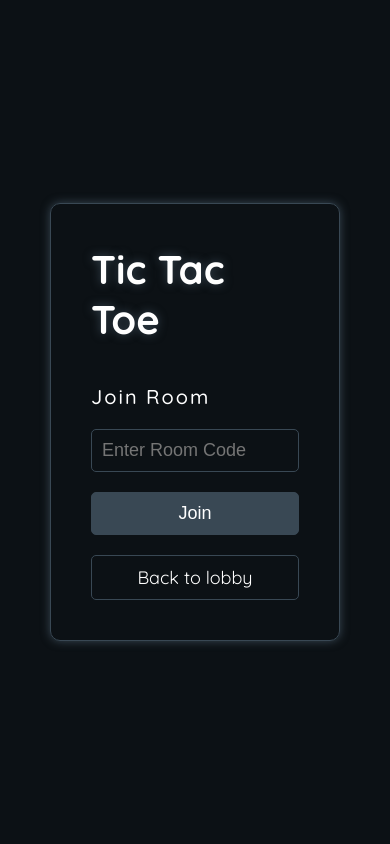
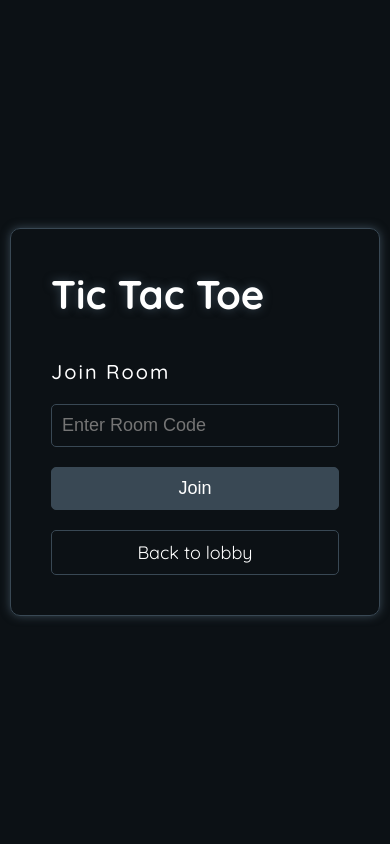
Before and after one commit to Abmichael01/Realtime-Tic-Tac-Toe-multiplayer-game, a Django app: page /join-room in a window 390 px wide. Run offline with Django 4.2, Linux system fonts and the light colour scheme; some web fonts are replaced.

Commit message:
new commit

```diff
--- a/static/css/base.css
+++ b/static/css/base.css
@@ -16,3 +16,13 @@ body{
     min-height: 100vh;
     padding: 50px;
 }
+
+@media screen and (max-width:560px ) {
+    .container{
+        width: 100%;
+    }
+
+    body{
+        padding: 50px 10px;
+    }
+}
--- a/tic_tac_toe/settings.py
+++ b/tic_tac_toe/settings.py
@@ -29,7 +29,7 @@ SECRET_KEY = 'django-insecure-t68#5ac0m=kg)5mkqovar!)kt_5w7-i+@3=*%i1yk^mehc5@k4
 # SECURITY WARNING: don't run with debug turned on in production!
 DEBUG = True
 
-ALLOWED_HOSTS = ["127.0.0.1", "localhost", ]
+ALLOWED_HOSTS = ["127.0.0.1", "localhost", "tic-tac-go-ec45fe62d919.herokuapp.com"]
 
 
 # Application definition
```
